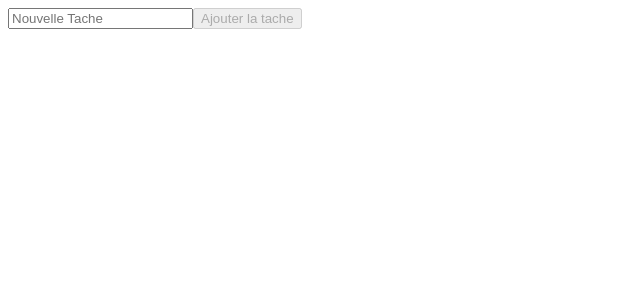
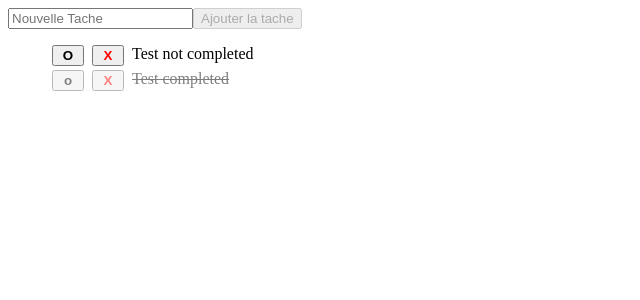
Before and after one commit to rekky1aws/vue-todo, a Vue app: page / in a window 1280 px wide. Shown: the top 300 px of the page, without its empty margins (0-640 px from the left). Built offline with nearby package versions, Linux system fonts and the light colour scheme; the HTML template or start-up script is replaced by a standard one.

Commit message:
Removed conditionnal display from App.vue

```diff
--- a/src/app/App.vue
+++ b/src/app/App.vue
@@ -12,10 +12,9 @@ const newTask = ref ("");
             <button :disabled="newTask.length == 0">Ajouter la tache</button>
         </form>
     </div>
-    <div <!--v-if="tasks.length"--> >
+    <div>
         <TaskList></TaskList>
     </div>
-    <div <!--v-else--> >Aucune tâche pour le moment</div>
 </template>
 
 <style scoped>
```
